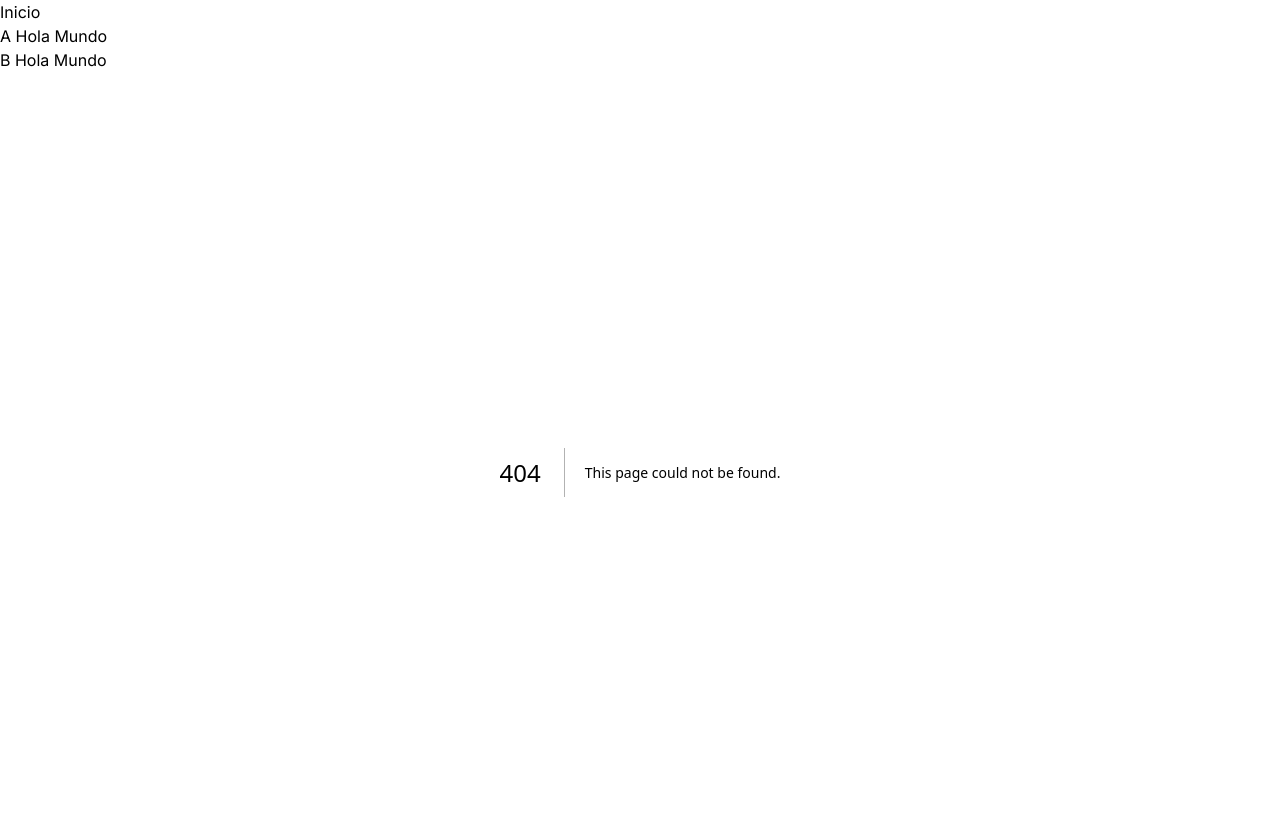
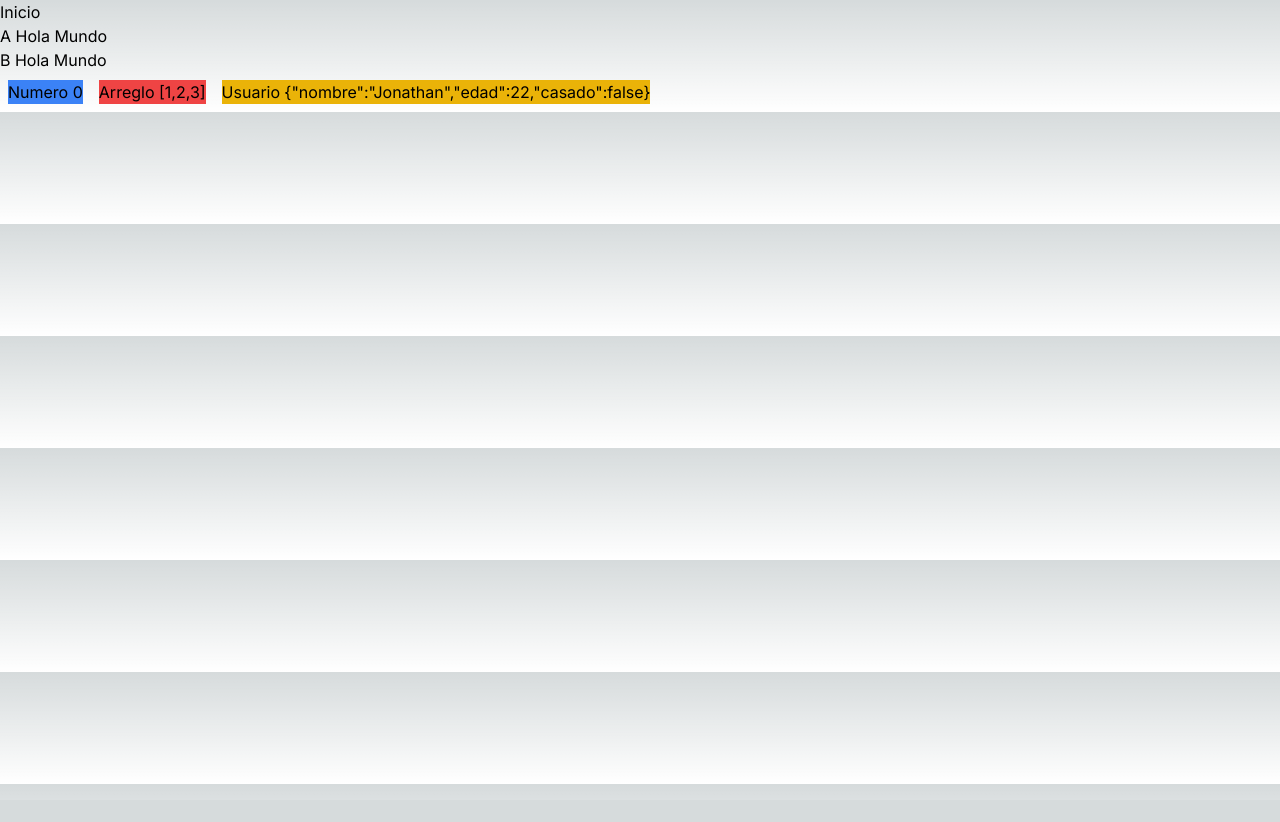
Before and after one commit to 2023-a-web-avanzada/puglla-lalvay-jonathan-puglla-web, a Next.js app in the folder 03-react/my-app/: page /d_use_state in a window 1280 px wide. Before the commit this address had no page. Shown: the top 822 px of the page. After the commit the page ends 800 px from the top, so only its background shows below. Built offline with nearby package versions, Linux system fonts and the light colour scheme.

Commit message:
Feat: Hooks
Hooks implementation.

```diff
--- /dev/null
+++ b/03-react/my-app/app/d_use_state/page.tsx
@@ -0,0 +1,81 @@
+// d_use_state/page.tsx
+'use client'
+import {useEffect, useState} from "react";
+
+interface Usuario {
+    nombre: string;
+    edad: number;
+    casado: boolean;
+    hijos?: number[];
+}
+export default function Page() {
+    const [numero, setNumero] = useState(0);
+    const [arregloNumeros, setArregloNumeros] = useState([1,2,3] as number[]);
+    const [usuario, setUsuario] = useState({
+        nombre: "Jonathan",
+        edad: 22,
+        casado: false,
+    } as Usuario)
+    // Ayuda a escuchar cambios variables
+    useEffect(
+        () => {
+            console.log('Inicio del componente', numero, usuario);
+        },
+        [] // arreglo de variables  // si está vacio se ejcuta al principio una vez
+    );
+
+    useEffect(
+        () => {
+            console.log('Cambio el número', numero)
+        },
+        [numero] // arregloVariables
+    );
+
+    useEffect(
+        () => {
+            console.log('Cambio el arregloNumeros', arregloNumeros);
+        },
+        [arregloNumeros] // arregloVariables
+    )
+
+    useEffect(
+        () => {
+            console.log('Cambio el usuario', usuario);
+        },
+        [usuario] // arreglo variables
+    )
+
+    // Cualquiera de las variables que estén en el arreglo lo ejecutan
+    useEffect(
+        () => {
+            console.log('Cambio todo: ', numero, arregloNumeros, usuario);
+        },
+        [numero, arregloNumeros, usuario]
+    )
+
+    return (
+        <>
+            <button className="bg-blue-500 m-2" onClick={(event) => {
+                event.preventDefault();
+                setNumero(numero + 1);
+            }}>
+                Numero {numero}
+            </button>
+
+            <button className="bg-red-500 m-2" onClick={(event) => {
+                event.preventDefault();
+                setArregloNumeros([...arregloNumeros, 1]);
+            }}>
+                Arreglo {JSON.stringify(arregloNumeros)}
+            </button>
+
+            <button className="bg-yellow-500 m-2" onClick={(event) => {
+                event.preventDefault();
+                let usuarioNuevo = {...usuario, nombre: new Date().toString()};
+                setUsuario(usuarioNuevo)
+            }}>
+                Usuario {JSON.stringify(usuario)}
+            </button>
+        </>
+    )
+}
--- /dev/null
+++ b/03-react/my-app/app/e_custom_hook/consts/monedas_const.ts
@@ -0,0 +1,18 @@
+// e_custom_hook/const/monedas_const.ts
+
+import {Moneda} from "@/app/e_custom_hook/interfaces/moneda";
+
+const Monedas_const: Moneda[] = [
+    {
+        id: 'USD', nombre: 'Dolar Estados Unidos'
+    },
+    {
+        id: 'MXN', nombre: 'Peso mexicano'
+    },
+    {
+        id: 'EUR', nombre: 'Euro'
+    },
+    {
+        id: 'GBP', nombre: 'Libra esterlina'
+    }
+]
--- /dev/null
+++ b/03-react/my-app/app/e_custom_hook/hooks/useSelectMoneda.tsx
@@ -0,0 +1,4 @@
+// e_custom_hook/hooks/useSelectMoneda.tsx
+export default function useSelectMoneda() {
+    return[];
+}
--- /dev/null
+++ b/03-react/my-app/app/e_custom_hook/interfaces/moneda.ts
@@ -0,0 +1,5 @@
+// e_custom_hook/interfaces/moneda.ts
+export interface Moneda {
+    id: string;
+    nombre: string;
+}
```
